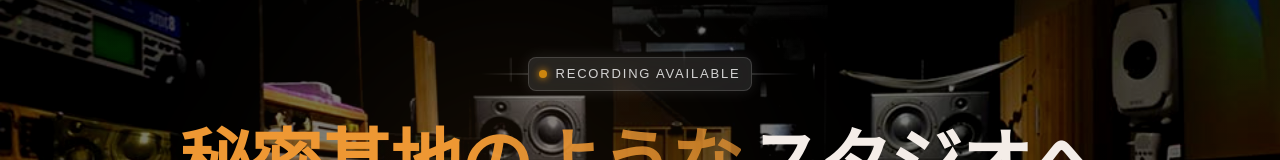
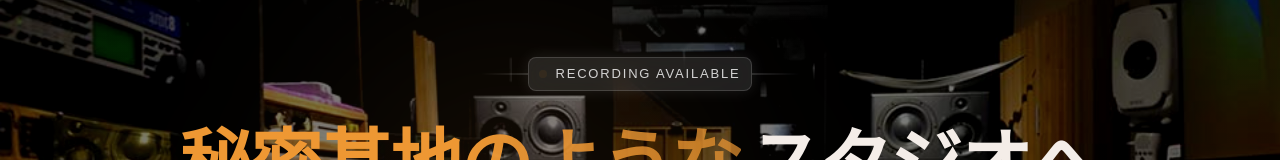
Before and after one commit to tetsufujiki/united-studio-lp, a Next.js app: page / in a window 1280 px wide. Shown: the part 171-331 px from the top of the page. Built offline with nearby package versions, Linux system fonts and the light colour scheme.

Commit message:
feat: enhance status dot pulse animation with smoother transitions
Co-authored-by: United Studio Inc <289687829+tetsufujiki@users.noreply.github.com>

```diff
--- a/app/globals.css
+++ b/app/globals.css
@@ -128,23 +128,27 @@
 }
 
 @keyframes status-dot-pulse {
-  /* 点灯（50%） */
-  0%,
-  45% {
+  /* 完全点灯 */
+  0% {
     opacity: 1;
     box-shadow: 0 0 8px 2px rgba(245, 158, 11, 0.75);
   }
-  /* 消灯へ切り替え */
-  50% {
-    opacity: 0.05;
+  /* ふわっと消灯（25%地点で最暗） */
+  25% {
+    opacity: 0.06;
     box-shadow: 0 0 0px 0px rgba(245, 158, 11, 0);
   }
-  /* 消灯（50%） */
-  95% {
-    opacity: 0.05;
+  /* 消灯をキープ（50%まで暗い状態を維持） */
+  50% {
+    opacity: 0.06;
     box-shadow: 0 0 0px 0px rgba(245, 158, 11, 0);
   }
-  /* 点灯へ切り替え */
+  /* ふわっと点灯（75%地点で最亮） */
+  75% {
+    opacity: 1;
+    box-shadow: 0 0 8px 2px rgba(245, 158, 11, 0.75);
+  }
+  /* 点灯をキープ（100%まで明るい状態を維持） */
   100% {
     opacity: 1;
     box-shadow: 0 0 8px 2px rgba(245, 158, 11, 0.75);
@@ -152,7 +156,7 @@
 }
 
 .status-dot {
-  animation: status-dot-pulse 2s linear infinite;
+  animation: status-dot-pulse 2s ease-in-out infinite;
 }
 
 @media (prefers-reduced-motion: reduce) {
```
